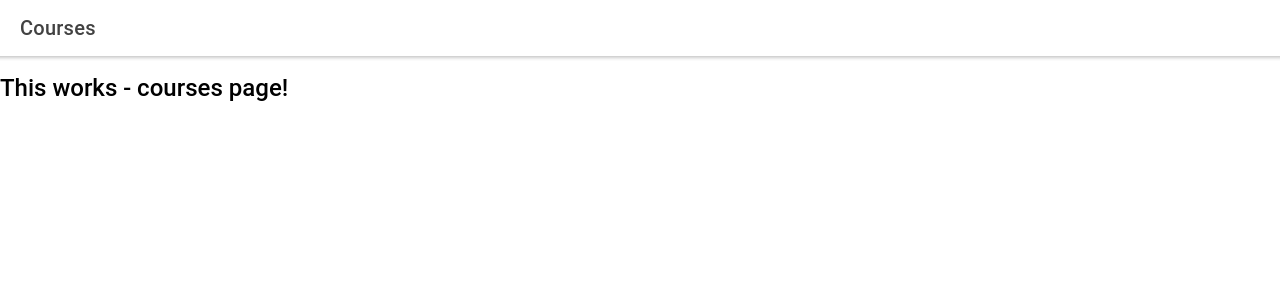
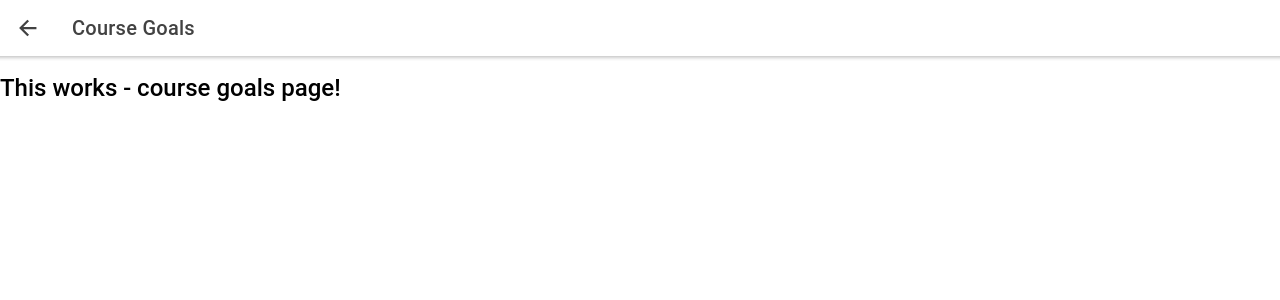
Before and after one commit to djordjereact/navigation-app, a React (Create React App) app: page /course-goals in a window 1280 px wide. Shown: the top 300 px of the page. Built offline with nearby package versions, Linux system fonts and the light colour scheme.

Commit message:
Added Course Goals page

```diff
--- a/src/App.tsx
+++ b/src/App.tsx
@@ -1,8 +1,9 @@
 import React from 'react';
 import { Route } from 'react-router-dom';
-import { IonApp,  setupIonicReact } from '@ionic/react';
+import { IonApp,  setupIonicReact, IonRouterOutlet } from '@ionic/react';
 import { IonReactRouter } from '@ionic/react-router';
 import Courses from "./pages/Courses";
+import CourseGoals from "./pages/CourseGoals";
 
 /* Core CSS required for Ionic components to work properly */
 import '@ionic/react/css/core.css';
@@ -28,9 +29,14 @@
 const App: React.FC = () => (
     <IonApp>
       <IonReactRouter>
-        <Route path="">
-          <Courses />
-        </Route>
+          <IonRouterOutlet>
+              <Route path="/" exact>
+                  <Courses />
+              </Route>
+              <Route path="/course-goals">
+                  <CourseGoals />
+              </Route>
+          </IonRouterOutlet>
       </IonReactRouter>
     </IonApp>
 );
--- /dev/null
+++ b/src/pages/CourseGoals.tsx
@@ -0,0 +1,22 @@
+import React from 'react';
+import {IonButtons, IonContent, IonHeader, IonPage, IonTitle, IonToolbar, IonBackButton} from '@ionic/react';
+
+const CourseGoals: React.FC = () => {
+    return (
+        <IonPage>
+            <IonHeader>
+                <IonToolbar>
+                    <IonButtons slot="start">
+                        <IonBackButton  defaultHref="/"/>
+                    </IonButtons>
+                    <IonTitle>Course Goals</IonTitle>
+                </IonToolbar>
+            </IonHeader>
+            <IonContent>
+                <h2>This works - course goals page!</h2>
+            </IonContent>
+        </IonPage>
+    )
+}
+
+export default CourseGoals;
--- a/src/pages/Courses.tsx
+++ b/src/pages/Courses.tsx
@@ -1,9 +1,9 @@
 import React from 'react';
-import { IonHeader, IonContent, IonToolbar, IonTitle } from '@ionic/react';
+import {IonHeader, IonContent, IonToolbar, IonTitle, IonButton, IonPage} from '@ionic/react';
 
 const Courses: React.FC = () => {
     return (
-        <React.Fragment>
+        <IonPage>
             <IonHeader>
                 <IonToolbar>
                     <IonTitle>Courses</IonTitle>
@@ -11,8 +11,9 @@
             </IonHeader>
             <IonContent>
                 <h2>This works - courses page!</h2>
+                <IonButton routerLink="/course-goals">To course goals</IonButton>
             </IonContent>
-        </React.Fragment>
+        </IonPage>
     );
 };
 
```
